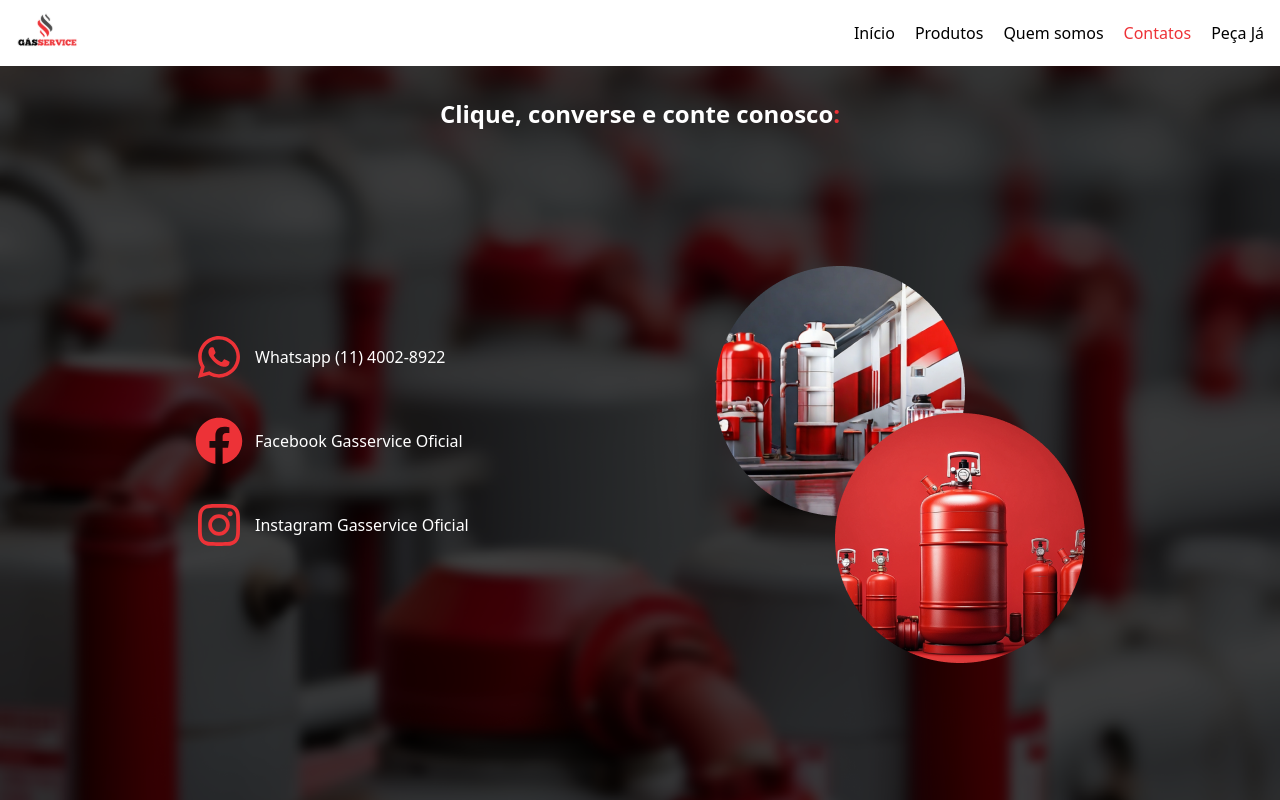
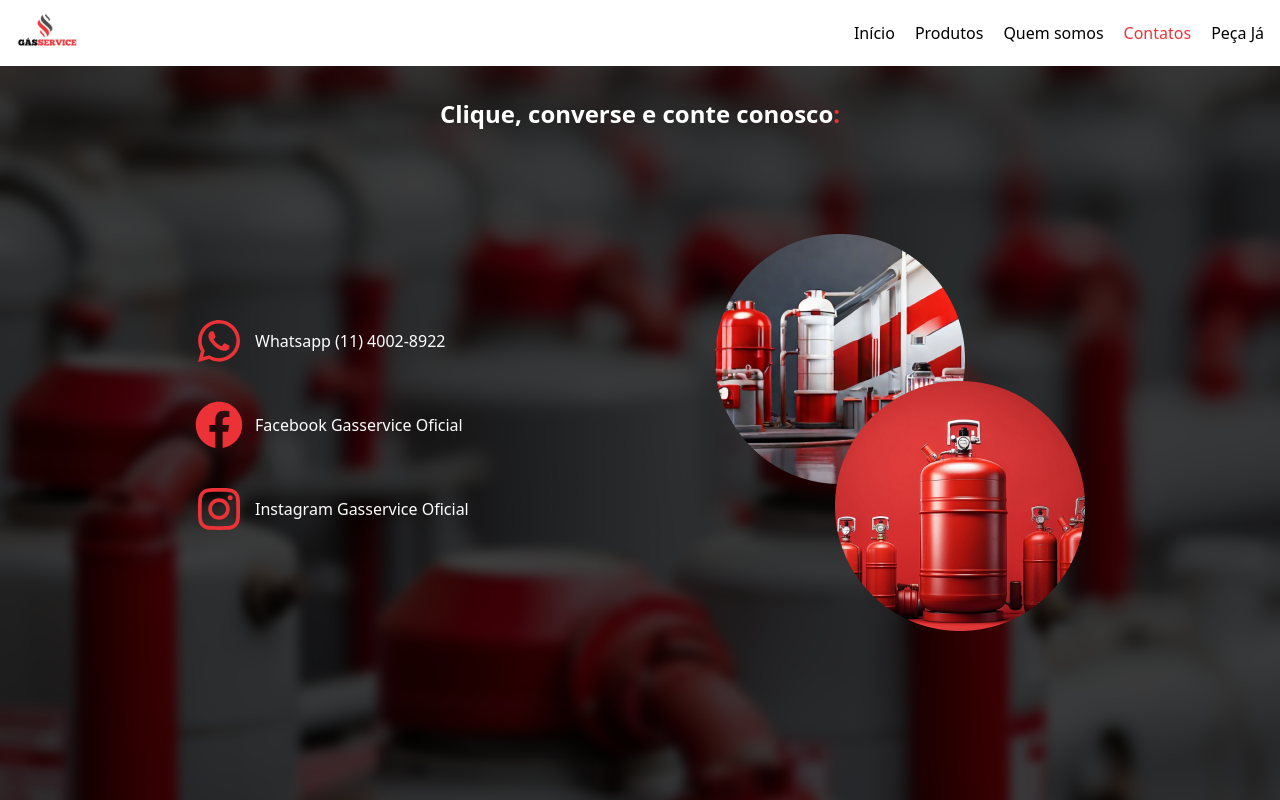
Before and after one commit to oMatheus-Farias/gasservice, a React (Vite) app: page /contacts in a window 1280 px wide. Built offline with nearby package versions, Linux system fonts and the light colour scheme; no server answers; sample sign-in values are in the browser's storage.

Commit message:
feat: adiciona estilizaçao da scrollbar

```diff
--- a/src/index.css
+++ b/src/index.css
@@ -11,3 +11,17 @@
 body{
   min-height: 100vh;
 }
+
+::-webkit-scrollbar {
+  width: 6px;
+
+}
+
+::-webkit-scrollbar-thumb {
+  background-color: #A30F13;
+  border-radius: 4px;
+}
+
+::-webkit-scrollbar-track {
+  background-color: #000000;
+}
--- a/src/pages/contacts/index.tsx
+++ b/src/pages/contacts/index.tsx
@@ -11,7 +11,7 @@ import Container from '../../components/container';
 import NavMobile from '../../components/navMobile';
 
 export default function Contacts(){
-  const { screenSize, setActivePageIndicator, openCloseNav, setOpenCloseNav} = useContext(AuthContext);
+  const { screenSize, setActivePageIndicator, openCloseNav, setOpenCloseNav } = useContext(AuthContext);
 
   useEffect(() => {
     setActivePageIndicator('/contacts');
@@ -52,7 +52,7 @@ export default function Contacts(){
 
           <div className='flex justify-center' >
             <img
-              className='mt-20'
+              className='mt-12'
               src={ groupImage }
               alt='Imagem dupla cilindros de gás'
             />
```
